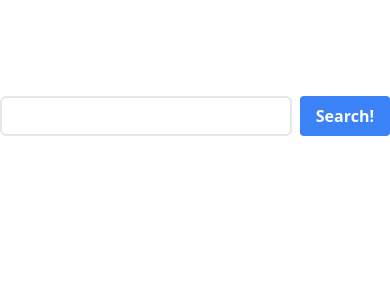
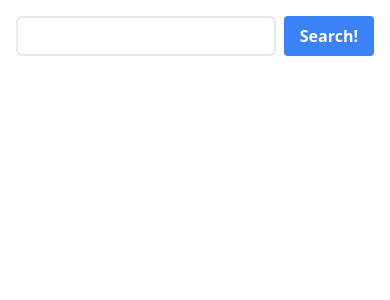
Before and after one commit to drax10/podora, a React (Create React App) app: page / in a window 390 px wide. Shown: the top 300 px of the page. Built offline with nearby package versions, Linux system fonts and the light colour scheme.

Commit message:
Better padding on mobile

```diff
--- a/src/App.tsx
+++ b/src/App.tsx
@@ -11,7 +11,7 @@ function App() {
   const [searchResults, setSearchResults] = useState<itunesTrack[]>([]);
 
   return (
-    <div className="container mx-auto max-w-prose pt-16">
+    <div className="container mx-auto max-w-prose lg:pt-16 px-4">
       <SearchBar handleSearch={ (query: String) => searchPodcasts(query, setSearchResults) }/>
       { searchResults.map( result => <PodcastResult key={result.trackId} result={result}/> ) }
     </div>
--- a/src/components/SearchBar.tsx
+++ b/src/components/SearchBar.tsx
@@ -10,7 +10,7 @@ function SearchBar({ handleSearch }: { handleSearch: Function }){
     }
 
     return (
-        <div className="flex my-8">
+        <div className="flex my-4 lg:mb-8">
             <input
                 className="flex-grow border-2 border-grey rounded-md p-1 mr-2"
                 value={searchRequest}
```
